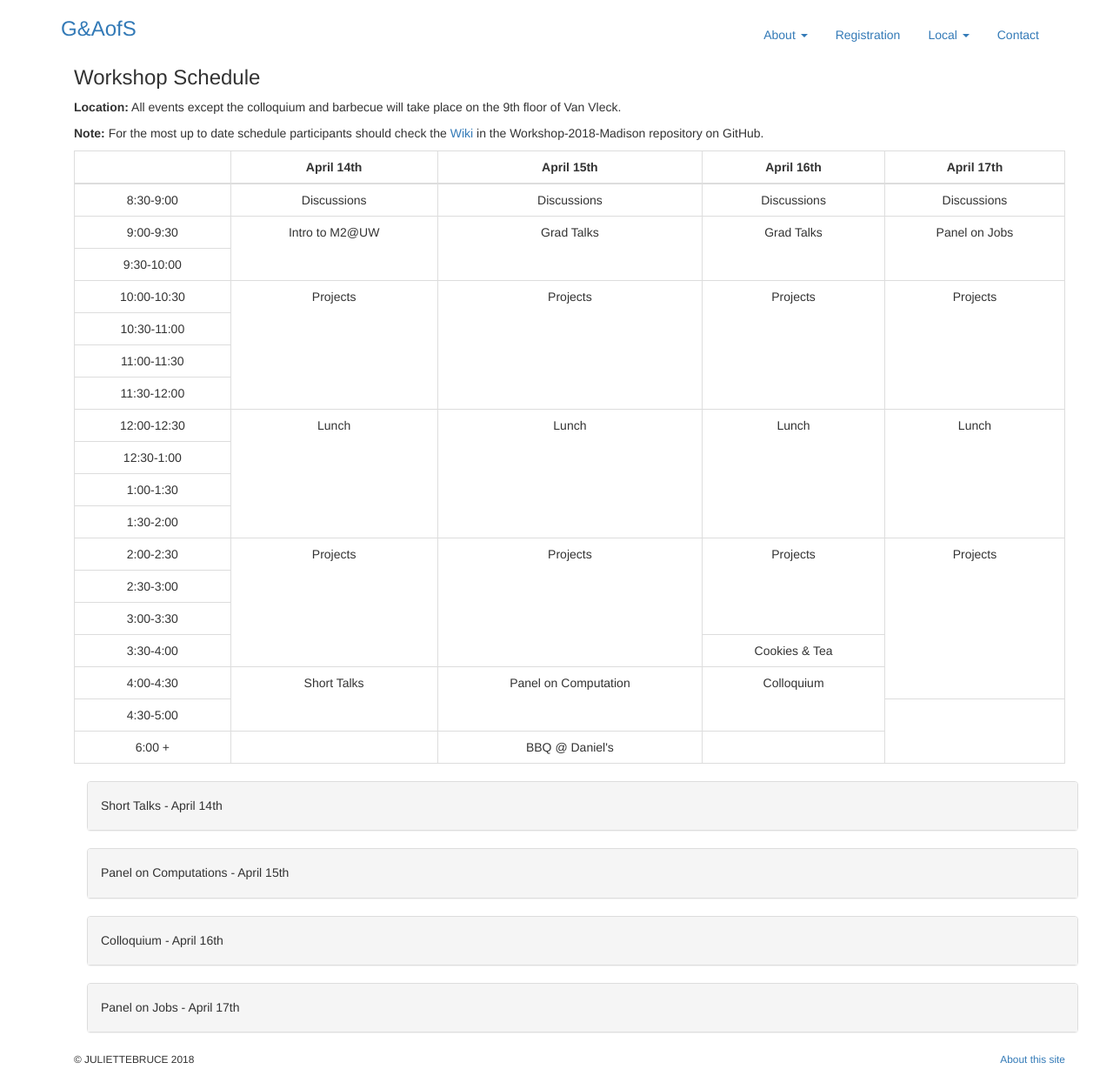
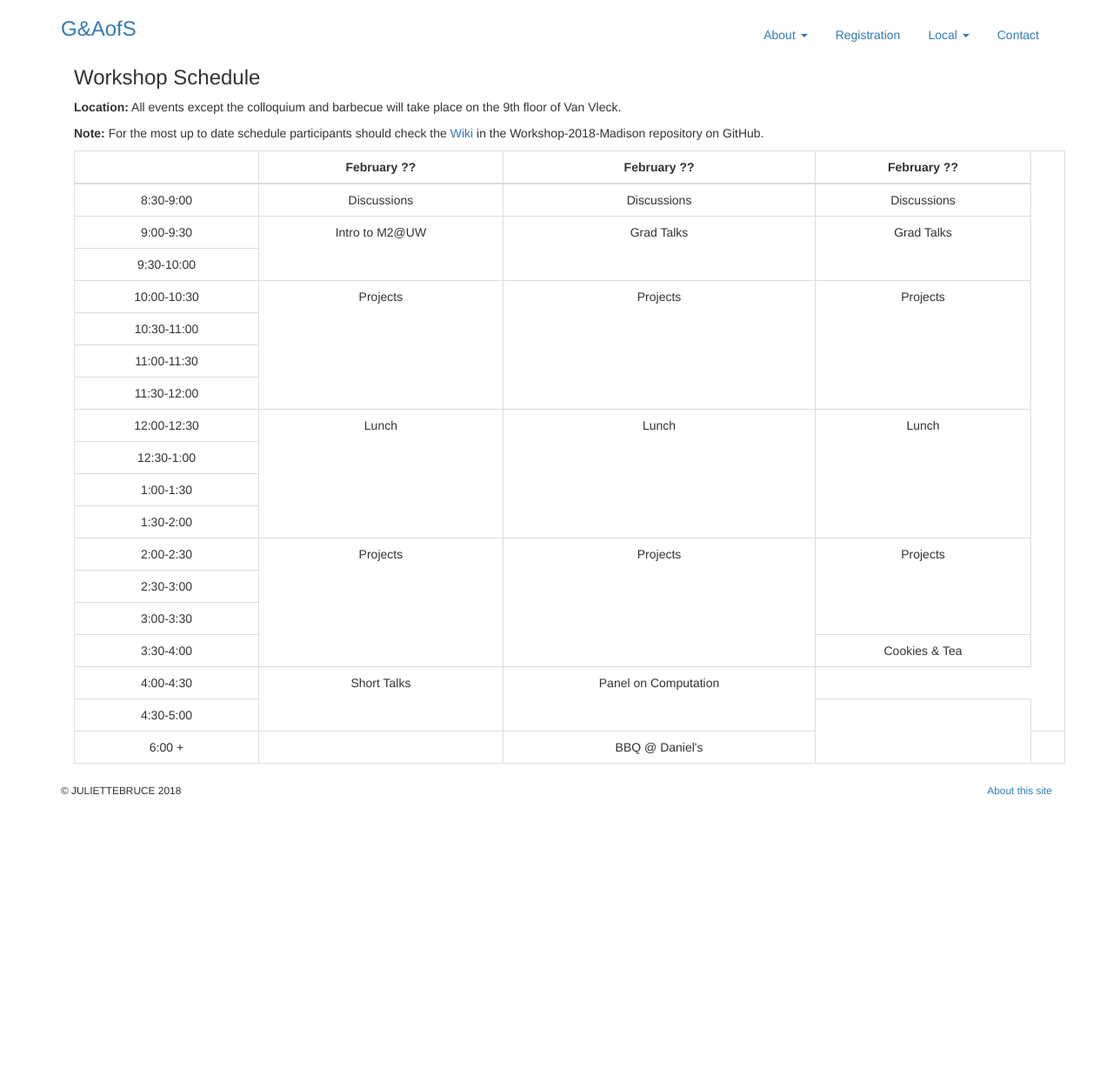
Before and after one commit to julietteBruce/geometry-arithmetic-surfaces, a Jekyll site: the page built from schedule/index.html, in a window 1280 px wide. Shown: the whole page at 87% size. Built offline with Jekyll 4.4.1, drawn with Linux system fonts in a browser that asks for light colours; nearby versions of some CDN libraries; library files that are not in the unit come from our copies; after the commit the page ends 928 px from its top, so only the background shows below that.

Commit message:
Updating Schedule Page

```diff
--- a/schedule/index.html
+++ b/schedule/index.html
@@ -14,16 +14,14 @@ description: M2@UW Schedule
     <thead>
       <tr>
         <th></th>
-        <th class="text-center">April 14th</th>
-        <th class="text-center">April 15th</th>
-        <th class="text-center">April 16th</th>
-        <th class="text-center">April 17th</th>
+        <th class="text-center">February ??</th>
+        <th class="text-center">February ??</th>
+        <th class="text-center">February ??</th>
       </tr>
     </thead>
     <tbody class="text-center">
       <tr>
       	<td>8:30-9:00</td>
-        <td>Discussions</td>
         <td>Discussions</td>
         <td>Discussions</td>
         <td>Discussions</td>
@@ -33,14 +31,12 @@ description: M2@UW Schedule
         <td rowspan="2">Intro to M2@UW</td>
         <td rowspan="2">Grad Talks</td>
         <td rowspan="2">Grad Talks</td>
-        <td rowspan="2">Panel on Jobs</td>
       </tr>
       <tr>
       	<td>9:30-10:00</td>
       </tr>
       <tr>
       	<td>10:00-10:30</td>
-        <td rowspan="4">Projects</td>
         <td rowspan="4">Projects</td>
         <td rowspan="4">Projects</td>
         <td rowspan="4">Projects</td>
@@ -59,7 +55,6 @@ description: M2@UW Schedule
         <td rowspan="4">Lunch</td>
         <td rowspan="4">Lunch</td>
         <td rowspan="4">Lunch</td>
-        <td rowspan="4">Lunch</td>
       </tr>
       <tr>
       	<td>12:30-1:00</td>
@@ -75,7 +70,6 @@ description: M2@UW Schedule
         <td rowspan="4">Projects</td>
         <td rowspan="4" class="text-center">Projects</td>
         <td rowspan="3">Projects</td>
-        <td rowspan="5">Projects</td>
       </tr>
       <tr>
       	<td>2:30-3:00</td>
@@ -91,7 +85,6 @@ description: M2@UW Schedule
       	<td>4:00-4:30</td>
       	<td rowspan="2">Short Talks</td>
       	<td rowspan="2">Panel on Computation</td>
-      	<td rowspan="2">Colloquium</td>
       </tr>
       <tr class="text-center">
       	<td>4:30-5:00</td>
@@ -113,78 +106,4 @@ description: M2@UW Schedule
     </tbody>
   </table>
 
-<div class="container">
-
-<div class="panel-group">
-  <div class="panel panel-default">
-    <div class="panel-heading">
-      <h4 class="panel-title">
-        <a data-toggle="collapse" href="#collapse1"><h5>Short Talks - April 14th</h5></a>
-      </h4>
-    </div>
-    <div id="collapse1" class="panel-collapse collapse">
-      <div class="panel-body"><h5>John Wiltshire-Gordan</h5>
-<p>Title: Automatic Functoriality </p>
-<br>
-<br>
-<p>Abstract: The best constructions in algebra are functorial.  As a basic example, suppose you have code that computes the kernel and cokernel of a map.  This is great as long as you want individual kernels and cokernels.  However, if you have a commuting square of modules, then the two vertical maps induce maps on the kernels and cokernels of the horizontal maps.  So you need to implement commuting squares, and then compute the induced maps on ker and coker.  But then you realize: a map of commuting squares (a commuting cube) gives rise to a commuting square of kernels! ---and then to a map on cokernels, perhaps, and finally to a single kernel---and therefore you need commuting cubes as well... In this talk, we explain a way to avoid this problem, making constructions automatically functorial using matrices over a category.
-</p>
-<br>
-<br>
- <h5>Speaker #2</h5>
-<p>Title and Abstract TBD
-</p></div>
-    </div>
-  </div>
 </div>
-
-<div class="panel-group">
-  <div class="panel panel-default">
-    <div class="panel-heading">
-      <h4 class="panel-title">
-        <a data-toggle="collapse" href="#collapse2"><h5>Panel on Computations - April 15th</h5></a>
-      </h4>
-    </div>
-    <div id="collapse2" class="panel-collapse collapse">
-      <div class="panel-body">
-<p> Description: TBD
-</p>
-</div>
-    </div>
-  </div>
-</div>
-
-<div class="panel-group">
-  <div class="panel panel-default">
-    <div class="panel-heading">
-      <h4 class="panel-title">
-        <a data-toggle="collapse" href="#collapse3"><h5>Colloquium - April 16th</h5></a>
-      </h4>
-    </div>
-    <div id="collapse3" class="panel-collapse collapse">
-      <div class="panel-body"><h5>Christine Berkesch Zamaere</h5>
-<p>Title: Free complexes on smooth toric varieties
-<br>
-<br>
-Abstract: Free resolutions have been a key part of using homological algebra to compute and characterize geometric invariants over projective space. Over more general smooth toric varieties, this is not the case. We will discuss the another family of complexes, called virtual resolutions, which appear to play the role of free resolutions in this setting. This is joint work with Daniel Erman and Gregory G. Smith.
-</p></div>
-    </div>
-  </div>
-</div>
-
-<div class="panel-group">
-  <div class="panel panel-default">
-    <div class="panel-heading">
-      <h4 class="panel-title">
-        <a data-toggle="collapse" href="#collapse4"><h5>Panel on Jobs - April 17th</h5></a>
-      </h4>
-    </div>
-    <div id="collapse4" class="panel-collapse collapse">
-      <div class="panel-body"><h5>Christine Berkesch Zamaere, Rachel Davis, and Dave Swinarski</h5>
-<p>Description: This panel will be an opportunity for grads and others to ask questions about different types of jobs, including postdocs and academic jobs with various different balances between research and teaching.
-</p></div>
-    </div>
-  </div>
-</div>
-
-</div>
```
Also changed, not shown: other parts of schedule/index.html (+1 -1 lines).
